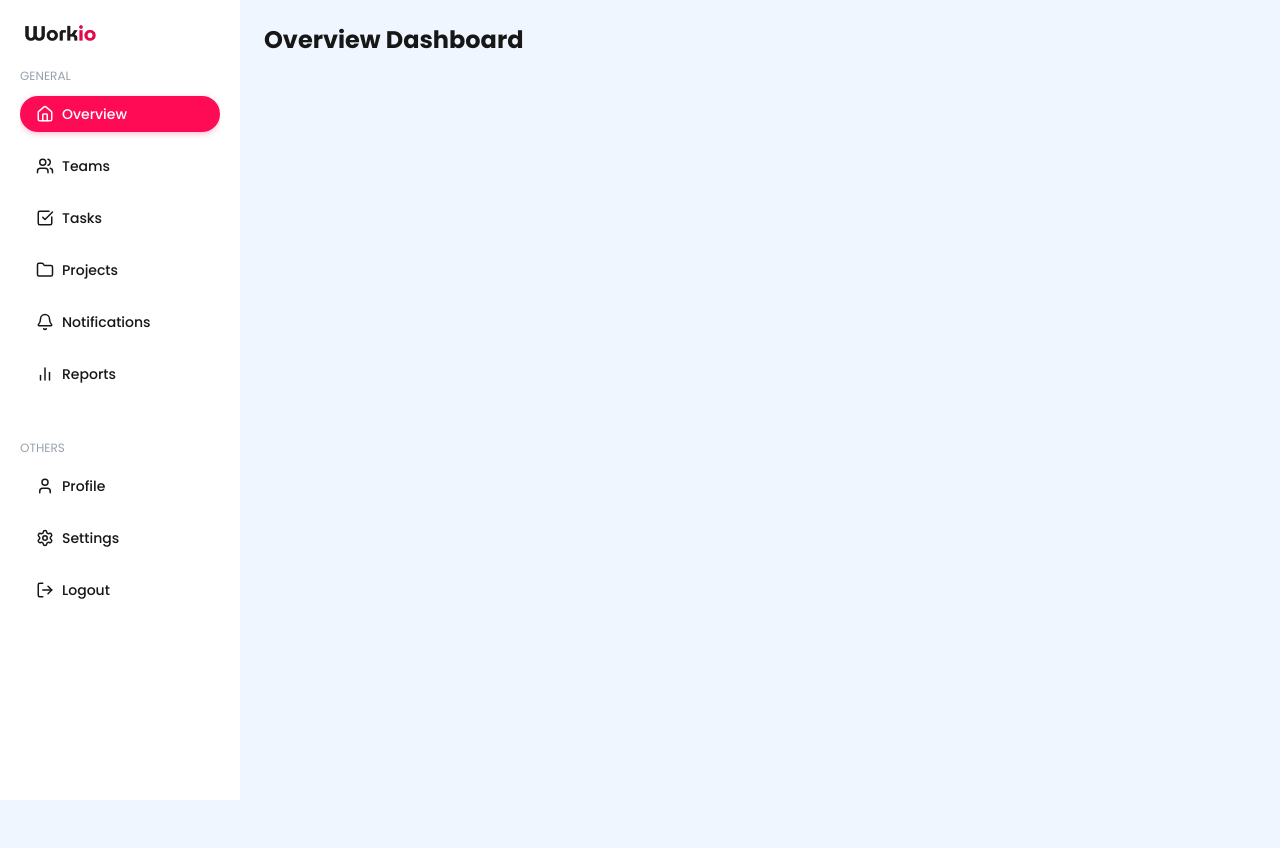
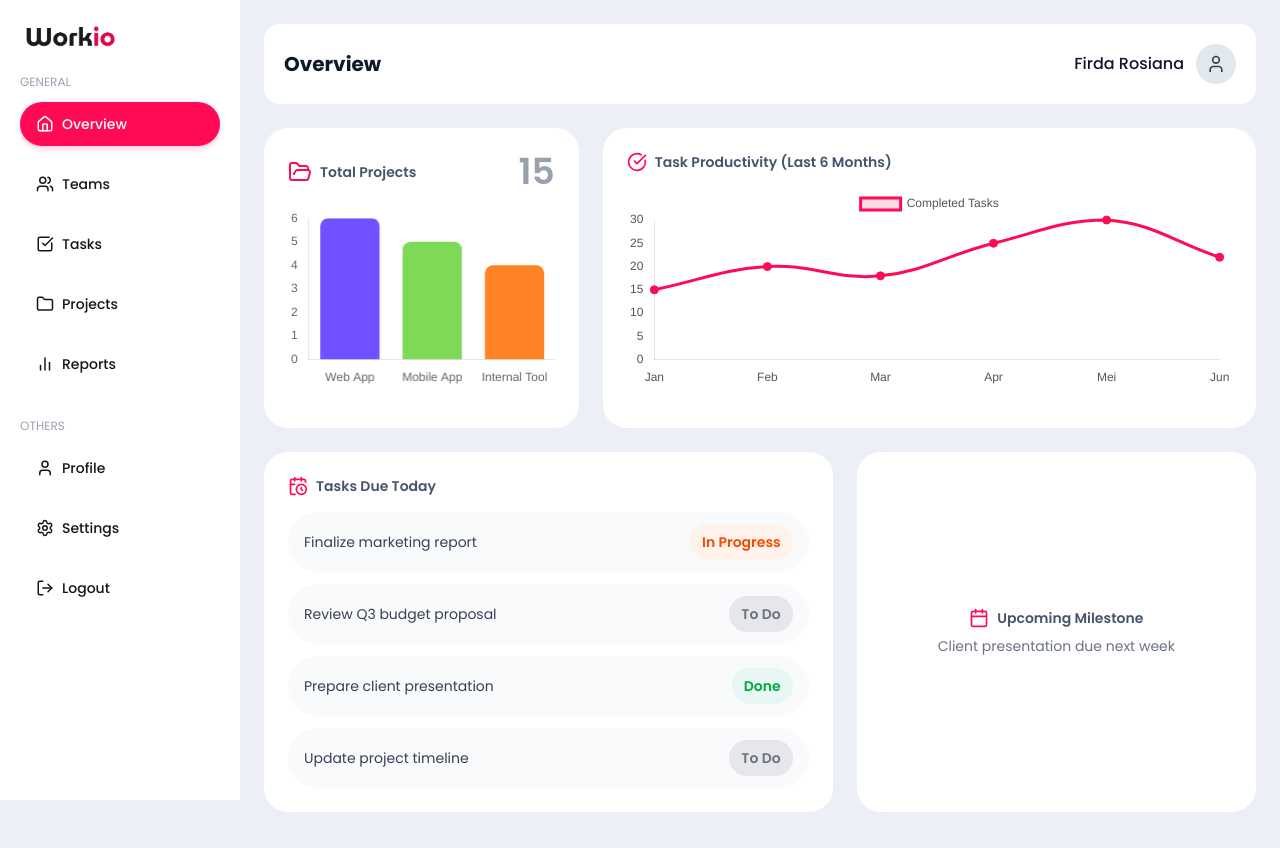
Before and after one commit to roziannn/workio-app, a Next.js app: page /overview in a window 1280 px wide. Built offline with nearby package versions, Linux system fonts and the light colour scheme.

Commit message:
chore(layout): initialize sidebar and main page layout

```diff
--- a/app/(platform)/layout.tsx
+++ b/app/(platform)/layout.tsx
@@ -1,10 +1,57 @@
+"use client";
+
 import Sidebar from "@/components/Sidebar";
+import { User } from "lucide-react";
+import Link from "next/link";
+import { usePathname } from "next/navigation";
 
 export default function PlatformLayout({ children }: { children: React.ReactNode }) {
+  const pathname = usePathname();
+
+  // Split URL jadi array ["overview", "platform", "detail"]
+  const segments = pathname.split("/").filter((segment) => segment !== "");
+
+  // Capitalize tiap segment biar rapi
+  const formatSegment = (segment: string) => segment.charAt(0).toUpperCase() + segment.slice(1);
+
   return (
-    <div className="flex min-h-screen bg-blue-50 flex-col md:flex-row">
+    <div className="flex min-h-screen flex-col md:flex-row rounded-2xl-l">
       <Sidebar />
-      <main className="flex-1 md:ml-0 p-6">{children}</main>
+
+      <div className="flex-1 flex flex-col">
+        <header className="flex items-center justify-between bg-white p-5 m-6 rounded-2xl">
+          {/* <header className="sticky top-0 z-50 flex items-center justify-between bg-white p-5 m-6 rounded-2xl shadow-sm"> */}
+          <nav className="text-gray-600 text-sm">
+            <ol className="flex space-x-2">
+              {segments.map((segment, index) => {
+                const href = "/" + segments.slice(0, index + 1).join("/");
+                const isLast = index === segments.length - 1;
+
+                return (
+                  <li key={index} className="flex space-x-2">
+                    {isLast ? (
+                      <span className="font-extrabold text-xl text-slate-900">{formatSegment(segment)}</span>
+                    ) : (
+                      <a href={href} className="hover:underline">
+                        {formatSegment(segment)}
+                      </a>
+                    )}
+                  </li>
+                );
+              })}
+            </ol>
+          </nav>
+
+          <div className="flex items-center space-x-3">
+            <span className="text-slate-900 font-medium">Firda Rosiana</span>
+            <div className="w-10 h-10 flex items-center justify-center rounded-full bg-slate-200">
+              <User className="w-5 h-5 text-gray-700" />
+            </div>
+          </div>
+        </header>
+
+        <main className="flex-1 px-6">{children}</main>
+      </div>
     </div>
   );
 }
--- a/app/(platform)/overview/page.tsx
+++ b/app/(platform)/overview/page.tsx
@@ -1,10 +1,121 @@
-import OverviewCharts from "@/components/OverviewCharts";
+"use client";
+import { Line, Bar } from "react-chartjs-2";
+import { Chart as ChartJS, ArcElement, Tooltip, Legend, CategoryScale, LinearScale, BarElement, Title, PointElement, LineElement } from "chart.js";
+import { FolderOpen, Calendar, CheckCircle, CalendarClock } from "lucide-react";
+
+ChartJS.register(ArcElement, Tooltip, Legend, CategoryScale, LinearScale, BarElement, Title, PointElement, LineElement);
 
 export default function OverviewPage() {
+  const lineData = {
+    labels: ["Jan", "Feb", "Mar", "Apr", "Mei", "Jun"],
+    datasets: [
+      {
+        label: "Completed Tasks",
+        data: [15, 20, 18, 25, 30, 22],
+        fill: true,
+        borderColor: "#FF0B55",
+        backgroundColor: "rgba(255, 11, 85, 0.15)",
+        tension: 0.4,
+        pointRadius: 4,
+        pointBackgroundColor: "#FF0B55",
+      },
+    ],
+  };
+
+  const projectCategories = {
+    labels: ["Web App", "Mobile App", "Internal Tool"],
+    datasets: [
+      {
+        label: "Projects",
+        data: [6, 5, 4],
+        backgroundColor: ["#7050FF", "#7ED957", "#FF8225"],
+        borderRadius: 8,
+      },
+    ],
+  };
+
+  const tasksDueToday = [
+    { id: 1, name: "Finalize marketing report", status: "In Progress" },
+    { id: 2, name: "Review Q3 budget proposal", status: "To Do" },
+    { id: 3, name: "Prepare client presentation", status: "Done" },
+    { id: 4, name: "Update project timeline", status: "To Do" },
+  ];
+
   return (
-    <main className="min-h-screen">
-      <h1 className="text-2xl font-bold mb-6">Overview Dashboard</h1>
-      {/* <OverviewCharts /> */}
-    </main>
+    <div className="space-y-6 pb-6 px-0 lg:mx-0">
+      <div className="grid grid-cols-1 lg:grid-cols-12 gap-6">
+        <div className="lg:col-span-4 bg-white p-4 sm:p-6 rounded-3xl flex flex-col ">
+          <div className="flex items-center justify-between mb-4">
+            <div className="flex items-center space-x-2">
+              <FolderOpen className="text-[#FF0B55] w-5 h-5 sm:w-6 sm:h-6" />
+              <h2 className="text-sm sm:text-md font-semibold text-slate-600">Total Projects</h2>
+            </div>
+            <span className="text-2xl sm:text-4xl font-semibold text-gray-400">15</span>
+          </div>
+          <div className="h-[150px] sm:h-[180px]">
+            <Bar
+              data={projectCategories}
+              options={{
+                responsive: true,
+                maintainAspectRatio: false,
+                plugins: { legend: { display: false } },
+                scales: {
+                  x: { grid: { display: false }, ticks: { font: { size: 12 } } },
+                  y: { beginAtZero: true, grid: { display: false }, ticks: { stepSize: 1, font: { size: 12 } } },
+                },
+              }}
+            />
+          </div>
+        </div>
+
+        <div className="lg:col-span-8 bg-white p-4 sm:p-6 rounded-3xl h-[250px] sm:h-[300px]">
+          <h2 className="text-sm sm:text-md font-semibold text-slate-600 mb-4 flex items-center space-x-2">
+            <CheckCircle className="w-4 h-4 sm:w-5 sm:h-5 text-[#FF0B55]" />
+            <span>Task Productivity (Last 6 Months)</span>
+          </h2>
+          <Line
+            data={lineData}
+            options={{
+              responsive: true,
+              maintainAspectRatio: false,
+              layout: { padding: { bottom: 52 } },
+              plugins: { legend: { position: "top", labels: { color: "#555" } } },
+              scales: { x: { grid: { display: false }, ticks: { color: "#555" } }, y: { beginAtZero: true, grid: { display: false }, ticks: { color: "#555" } } },
+            }}
+          />
+        </div>
+      </div>
+
+      <div className="grid grid-cols-1 md:grid-cols-12 gap-6">
+        <div className="md:col-span-7 bg-white p-4 sm:p-6 rounded-3xl flex flex-col">
+          <h2 className="text-sm sm:text-md font-semibold text-slate-600 mb-4 flex items-center space-x-2">
+            <CalendarClock className="w-4 h-4 sm:w-5 sm:h-5 text-[#FF0B55]" />
+            <span>Tasks Due Today</span>
+          </h2>
+          <ul className="space-y-2 sm:space-y-3">
+            {tasksDueToday.map((task) => (
+              <li key={task.id} className="flex flex-wrap justify-between items-center px-3 sm:px-4 py-2 sm:py-3 rounded-full bg-slate-50 hover:bg-gray-100 transition">
+                <span className="text-xs sm:text-sm text-gray-700">{task.name}</span>
+                <span
+                  className={`text-xs sm:text-sm font-semibold px-2 sm:px-3 py-1 sm:py-2 rounded-full ${
+                    task.status === "Done" ? "bg-[#E8F7F4] text-green-600" : task.status === "In Progress" ? "bg-[#FFF2EB] text-orange-600" : "bg-gray-200 text-gray-500"
+                  }`}
+                >
+                  {task.status}
+                </span>
+              </li>
+            ))}
+          </ul>
+        </div>
+
+        <div className="md:col-span-5 bg-white p-4 sm:p-6 rounded-3xl flex flex-col justify-center items-center">
+          <h2 className="text-sm sm:text-md font-semibold text-slate-600 mb-2 flex items-center space-x-2">
+            <Calendar className="w-4 h-4 sm:w-5 sm:h-5 text-[#FF0B55]" />
+            <span>Upcoming Milestone</span>
+          </h2>
+          <p className="text-xs sm:text-sm text-gray-500 text-center">Client presentation due next week</p>
+        </div>
+      </div>
+    </div>
   );
 }
--- a/app/globals.css
+++ b/app/globals.css
@@ -61,7 +61,7 @@ body {
 
   .btn-secondary {
     @apply w-full py-2.5 rounded-3xl font-medium text-sm text-white transition;
-    background-color: #1b1b1b;
+    background-color: #292d32;
     box-shadow: 0 2px 6px rgba(0, 0, 0, 0.25);
   }
 
--- a/components/OverviewCharts.tsx
+++ b/components/OverviewCharts.tsx
@@ -30,15 +30,34 @@ export default function OverviewCharts() {
   };
 
   return (
-    <div className="space-y-6">
-      <div className="bg-white p-6 rounded-xl shadow-sm">
+    <div className="flex flex-col lg:flex-row gap-6">
+      {/* Container untuk Pie Chart */}
+      <div className="flex-1 bg-white p-6 rounded-xl shadow-sm">
         <h2 className="text-lg font-semibold mb-4">Task Status</h2>
-        <Pie data={pieData} />
+        <Pie
+          data={pieData}
+          options={{
+            responsive: true,
+            maintainAspectRatio: false,
+          }}
+        />
       </div>
 
-      <div className="bg-white p-6 rounded-xl shadow-sm">
+      {/* Container untuk Bar Chart */}
+      <div className="flex-1 bg-white p-6 rounded-xl shadow-sm">
         <h2 className="text-lg font-semibold mb-4">Tasks per Team Member</h2>
-        <Bar data={barData} options={{ responsive: true, plugins: { legend: { position: "top" } } }} />
+        <Bar
+          data={barData}
+          options={{
+            responsive: true,
+            maintainAspectRatio: false,
+            plugins: {
+              legend: {
+                position: "top",
+              },
+            },
+          }}
+        />
       </div>
     </div>
   );
--- a/components/Sidebar.tsx
+++ b/components/Sidebar.tsx
@@ -17,7 +17,7 @@ export default function Sidebar() {
     { href: "/teams", label: "Teams", icon: Users },
     { href: "/tasks", label: "Tasks", icon: CheckSquare },
     { href: "/projects", label: "Projects", icon: Folder },
-    { href: "/notifications", label: "Notifications", icon: Bell },
+    // { href: "/notifications", label: "Notifications", icon: Bell },
     { href: "/reports", label: "Reports", icon: BarChart2 },
   ];
 
@@ -51,15 +51,15 @@ export default function Sidebar() {
       {/* DESKTOP SIDEBAR */}
       <aside className="hidden md:flex md:flex-col md:w-60 md:h-screen md:sticky md:top-0 bg-white p-5">
         <div className="flex justify-left pb-6">
-          <Image src="/logo.png" alt="Workio Logo" width={80} height={100} priority />
+          <Image src="/logo.png" alt="Workio Logo" width={100} height={120} priority />
         </div>
 
-        <nav className="text-sm space-y-12 flex-1 overflow-y-auto">
+        <nav className="text-sm space-y-8 flex-1 overflow-y-auto">
           <div>
             <p className="uppercase text-gray-400 text-xs mb-3">General</p>
             <div className="space-y-4">
               {links.map(({ href, label, icon: Icon }) => (
-                <Link key={href} href={href} className={`flex items-center gap-2 px-4 py-2 rounded-3xl font-medium transition ${pathname === href ? "btn-primary" : "hover:bg-gray-100 hover:text-red-500"}`}>
+                <Link key={href} href={href} className={`flex items-center gap-2 px-4 py-3 rounded-3xl font-medium transition ${pathname === href ? "btn-primary" : "hover:bg-gray-100 hover:text-red-500"}`}>
                   <Icon size={18} /> {label}
                 </Link>
               ))}
@@ -70,7 +70,7 @@ export default function Sidebar() {
             <p className="uppercase text-gray-400 text-xs mb-3">Others</p>
             <div className="space-y-4">
               {others.map(({ href, label, icon: Icon }) => (
-                <Link key={href} href={href} className={`flex items-center gap-2 px-4 py-2 rounded-3xl font-medium transition ${pathname === href ? "btn-primary" : "hover:bg-gray-100 hover:text-red-500"}`}>
+                <Link key={href} href={href} className={`flex items-center gap-2 px-4 py-3 rounded-3xl font-medium transition ${pathname === href ? "btn-primary" : "hover:bg-gray-100 hover:text-red-500"}`}>
                   <Icon size={18} /> {label}
                 </Link>
               ))}
```
